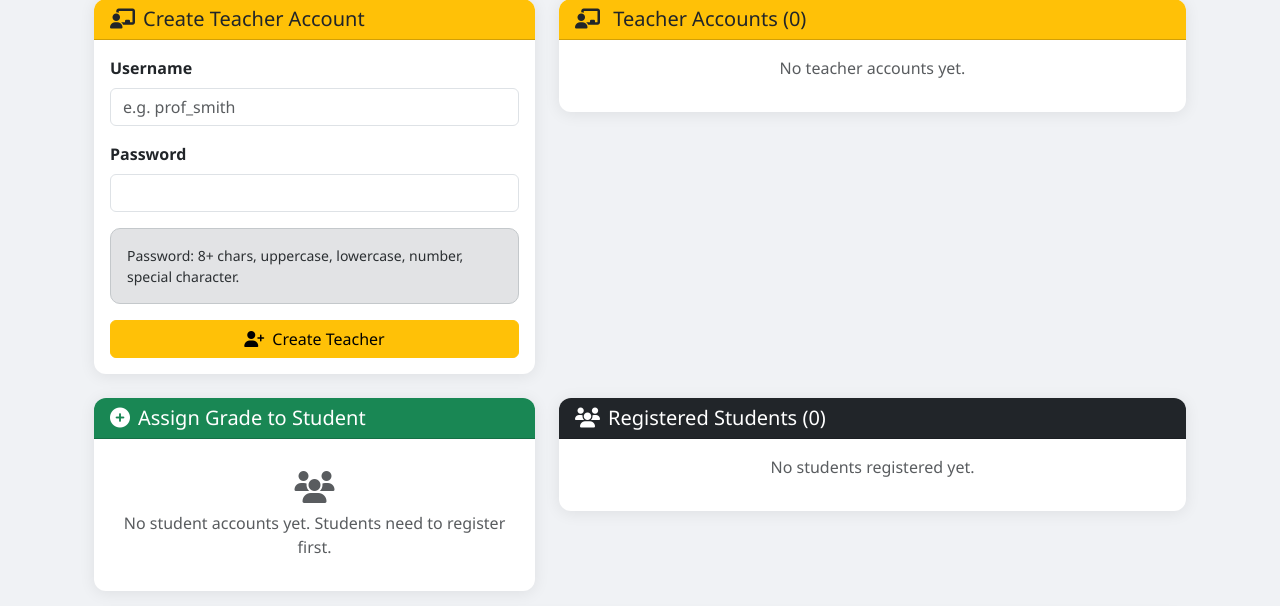
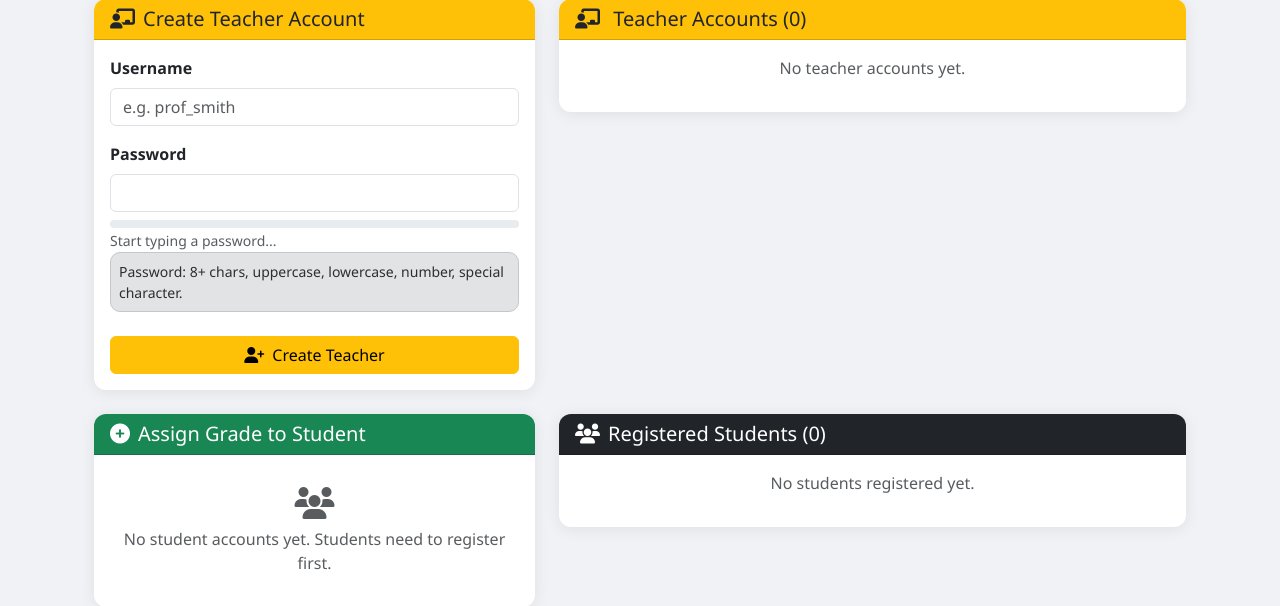
Before and after one commit to ustunesma/Secure_Student_Portal, a Flask app: page /admin in a window 1280 px wide. Shown: the part 168-774 px from the top of the page. Run offline with Flask 3, Linux system fonts and the light colour scheme; the visitor is signed in with stand-in values (Sample User, id 1); data comes from the database, SQL or seed files in the repository; data that the repository does not hold is empty; parts of the project's set-up code (start-up, migrations or seed data) failed here and were passed over; some libraries are stand-ins or nearby versions.

Commit message:
Passwords Update

```diff
--- a/templates/admin.html
+++ b/templates/admin.html
@@ -30,12 +30,19 @@
             <input type="text" name="username" class="form-control"
                    placeholder="e.g. prof_smith" required/>
           </div>
-          <div class="mb-3">
+          <div class="mb-4">
             <label class="form-label fw-semibold">Password</label>
-            <input type="password" name="password" class="form-control" required/>
-          </div>
-          <div class="alert alert-secondary small mb-3">
-            Password: 8+ chars, uppercase, lowercase, number, special character.
+            <input type="password" name="password" id="passwordInput" class="form-control" required/>
+
+            <div class="progress mt-2" style="height: 8px;">
+                <div id="strengthBar" class="progress-bar" role="progressbar" style="width: 0%"></div>
+            </div>
+
+            <small id="strengthText" class="form-text text-muted mb-2">Start typing a password...</small>
+
+            <div class="alert alert-secondary p-2 small mb-0">
+                Password: 8+ chars, uppercase, lowercase, number, special character.
+            </div>
           </div>
           <button type="submit" class="btn btn-warning w-100">
             <i class="fas fa-user-plus me-2"></i>Create Teacher
@@ -289,5 +296,5 @@
     {% endif %}
   </div>
 </div>
-
+<script src="{{ url_for('static', filename='js/strength.js') }}"></script>
 {% endblock %}
```
Also changed, not shown: templates/change_password.html (+8 -1 lines).
